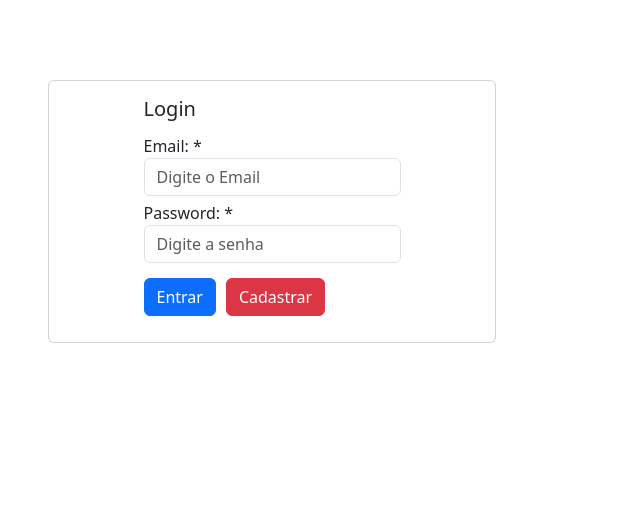
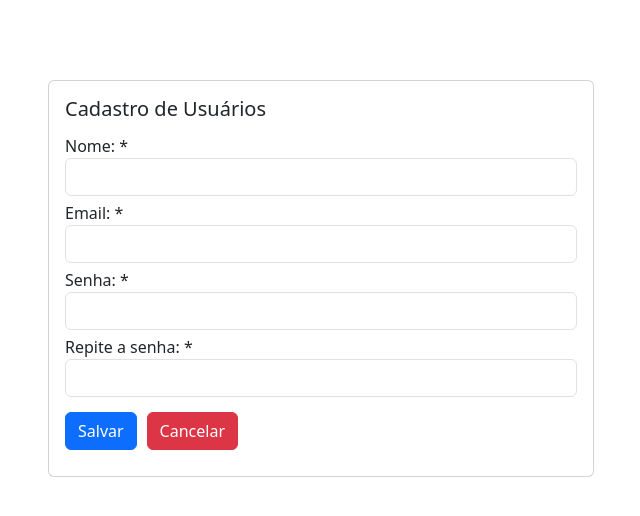
Before and after one commit to wladyband/dashBoard-model, a React (Create React App) app: page / in a window 1280 px wide. Shown: the top 516 px of the page, without its empty margins (319-959 px from the left). Built offline with nearby package versions, Linux system fonts and the light colour scheme.

Commit message:
construção da tela de cadastro de usuários

```diff
--- a/src/App.js
+++ b/src/App.js
@@ -2,14 +2,15 @@
 import "bootstrap/dist/css/bootstrap.min.css";
 import "bootstrap/dist/js/bootstrap.min.js"
 import React from 'react';
-import Login from "./views/login";
+import Login from './views/login'
 import './views/css/custom.css'
+import RegisterUser from "./views/register-user/registerUser";
 
 class App extends React.Component {
  render(){
   return  (
     <div>
-      <Login/>
+      <RegisterUser/>
     </div>
   )
  }
--- a/src/views/components/card.js
+++ b/src/views/components/card.js
@@ -3,11 +3,17 @@ import React from 'react';
 
 class Card extends React.Component {
   render() {
+    const { title, children, style } = this.props;
+
+    const cardStyle = {
+      width: '28rem',
+      ...style, // Adiciona estilos personalizados, se fornecidos
+    };
     return (
-      <div className="card d-flex align-items-center" style={{ width: '28rem' }}>
+      <div className="card d-flex" style={cardStyle}>
         <div className="card-body">
-          <h5 className="card-title">{this.props.title}</h5>
-          {this.props.children}
+          <h5 className="card-title">{title}</h5>
+          {children}
         </div>
       </div>
     );
--- /dev/null
+++ b/src/views/register-user/registerUser.js
@@ -0,0 +1,59 @@
+import React from 'react';
+import Card from '../components/card';
+import FormGroup from '../components/form-group';
+
+
+class RegisterUser extends React.Component {
+  render() {
+    return (
+      <div className='container'  style={{ marginTop: '80px' }}>
+        <div className='row'>
+            <div className="col-md-6 mx-auto d-flex">
+                 <Card title='Cadastro de Usuários' style={{ width: '80rem'}}>
+                    <div className="text-left">
+                         <div className="row">
+                            <div className='col-lg-12'>
+                                <fieldset>
+                                      <FormGroup label="Nome: *" htmlFor="">
+                                        <input type="nome" name=""
+                                        id=""
+                                        className="form-control"
+                                        />
+                                      </FormGroup>
+                                      <FormGroup label="Email: *" htmlFor="">
+                                        <input type="email" name=""
+                                        id=""
+                                        className="form-control"
+                                        />
+                                      </FormGroup>
+                                      <FormGroup label="Senha: *" htmlFor="">
+                                        <input type="password" name=""
+                                        id=""
+                                        className="form-control"
+                                        />
+                                      </FormGroup>
+                                      <FormGroup label="Repite a senha: *" htmlFor="">
+                                        <input type="inputRepeatPassword" name=""
+                                        id=""
+                                        className="form-control"
+                                        />
+                                      </FormGroup>
+                                      <button type="button" className="btn btn-primary">
+                                          Salvar
+                                      </button>
+                                      <button type="button" className="btn btn-danger">
+                                          Cancelar
+                                      </button>
+                                  </fieldset>
+                              </div>
+                        </div>
+                    </div>
+                 </Card>
+            </div>
+        </div>
+      </div>
+    );
+  }
+}
+
+export default RegisterUser;
```
